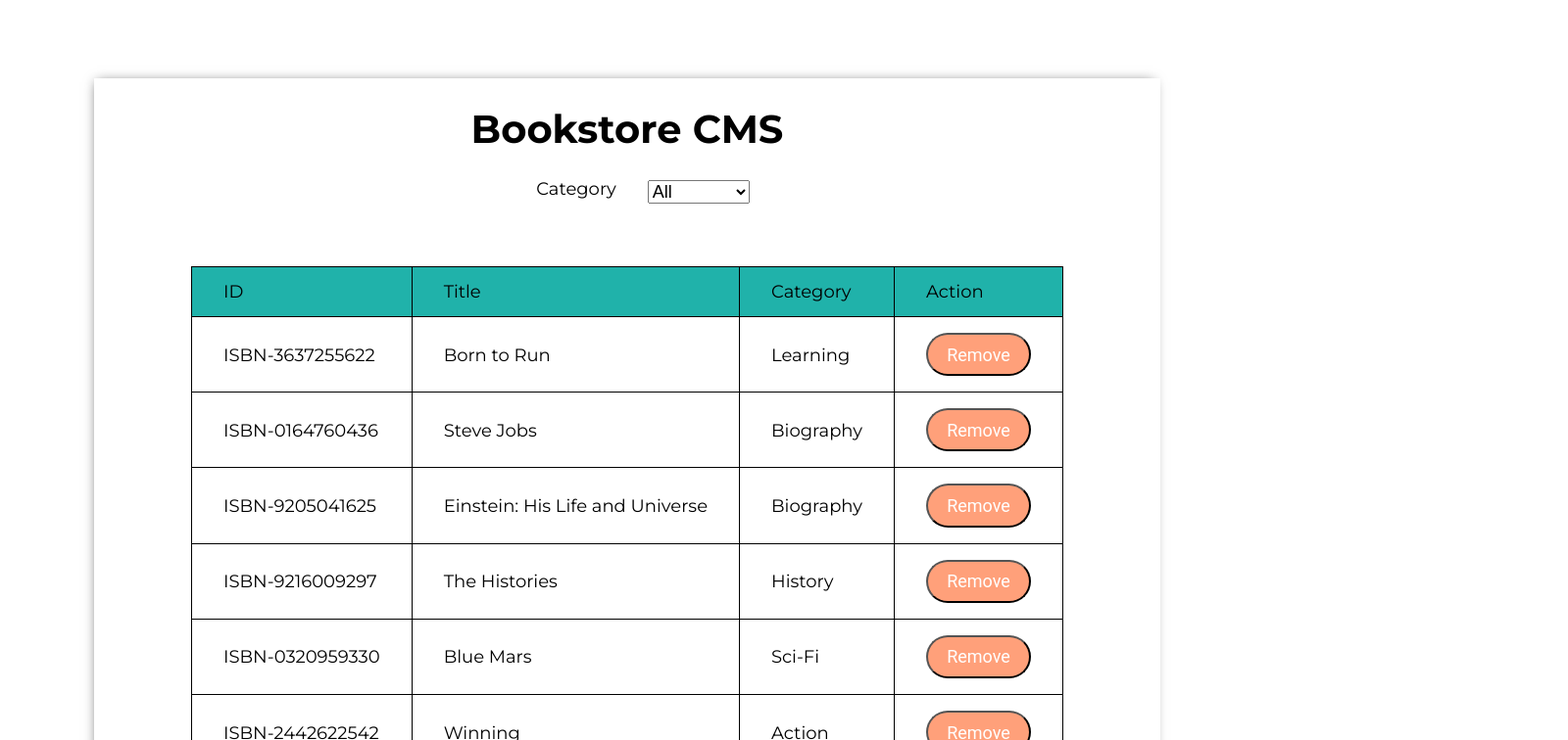
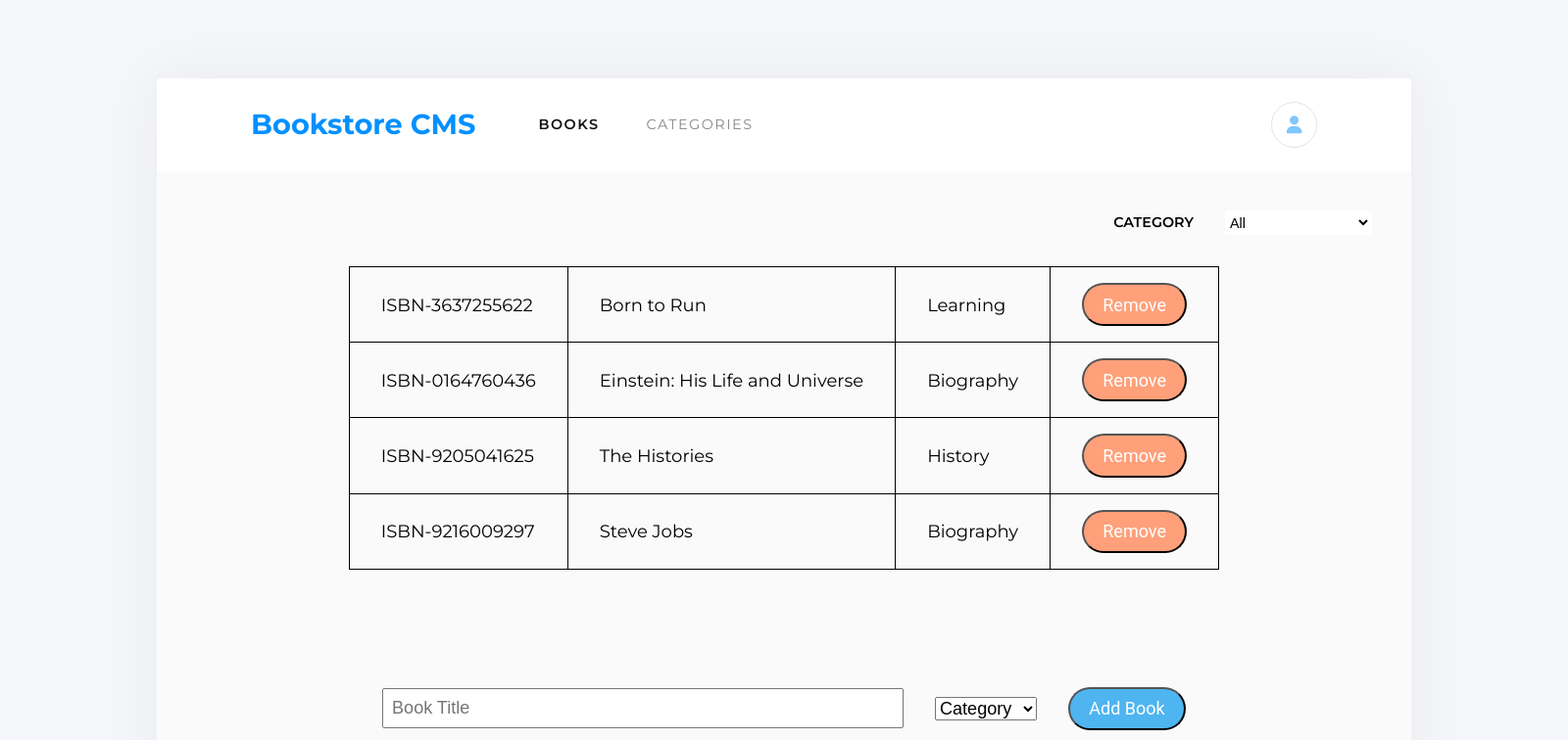
Before and after one commit to kelvin8773/bookstore, a React (Create React App) app: page / in a window 1280 px wide. Shown: the top 756 px of the page at 98% size, 1600 px wide, since content can reach past the window. Built offline with nearby package versions, Linux system fonts and the light colour scheme; a web font is replaced by a local one.

Commit message:
finish style navbar & category filter

```diff
--- /dev/null
+++ b/src/assets/stylesheets/_color.scss
@@ -0,0 +1,19 @@
+$pale-grey: #f5f6fa;
+$grey: #888888;
+$light-grey: #c4c4c4;
+$lighter-grey: #c7c7c7;
+
+$black-two: #000000;
+$black-one: #121212;
+
+$white: #fafafa;
+$all-white: #ffffff;
+
+$signature-blue: #0290ff;
+$dark-blue: #4386bf;
+
+$primary: $signature-blue;
+$secondary: $grey;
+
+$info: $dark-blue;
+$success: $dark-blue;
--- a/src/assets/stylesheets/_custom.scss
+++ b/src/assets/stylesheets/_custom.scss
@@ -1,12 +1,129 @@
-#app-content {
-  width: 80%;
+$body-width-lg: 1600px;
+$body-height-lg: 1434px;
+$app-width: $body-width-lg * 0.8;
+$app-height: $body-height-lg * 0.7;
+
+body {
+  width: $body-width-lg;
+  height: $body-height-lg;
+  background-color: $pale-grey;
+
+  #app-body {
+    width: $app-width;
+    height: $app-height;
+    border-radius: 4px;
+    box-shadow: 0 0 60px 0 rgba(0, 0, 0, 0.05);
+    background-color: $white;
     margin: 5rem auto;
-  padding: 2rem;
-  -webkit-box-shadow: -2px -1px 12px -5px rgba(0, 0, 0, 0.65);
-  box-shadow: -2px -1px 12px -5px rgba(0, 0, 0, 0.65);
 
-  #app-title {
-    text-align: center;
+    #app-navbar {
+      border-radius: inherit;
+      padding: 1.5rem 6rem;
+      display: flex;
+      justify-content: space-between;
+      align-items: center;
+      background-color: $all-white;
+
+      .logo-menu {
+        display: flex;
+        justify-content: flex-start;
+
+        .logo {
+          margin-right: 4rem;
+          color: $primary;
+          font-size: 1.8rem;
+          font-weight: 700;
+        }
+
+        .logo:hover {
+          cursor: pointer;
+          opacity: 50%;
+        }
+
+        .menu {
+          display: flex;
+          align-items: center;
+
+          .menu-item {
+            margin-right: 3rem;
+            opacity: 50%;
+            text-transform: uppercase;
+            font-size: 0.9rem;
+            letter-spacing: 1.5px;
+            color: $black-one;
+          }
+
+          .menu-item:hover {
+            cursor: pointer;
+            font-weight: 700;
+          }
+
+          .menu-active {
+            opacity: 100%;
+            font-weight: 600;
+          }
+
+        }
+      }
+
+      .login {
+        width: 45px;
+        height: 45px;
+        border: solid 1px $lighter-grey;
+        border-radius: 50%;
+        display: flex;
+        justify-content: center;
+        align-items: center;
+        opacity: 50%;
+
+        .login-logo {
+          color: $primary;
+        }
+      }
+
+      .login:hover {
+        cursor: pointer;
+        opacity: 100%;
+      }
+
+    }
+
+    #book-list {
+      padding: 2.5rem;
+
+      #category-filter {
+        display: flex;
+        justify-content: flex-end;
+        align-items: center;
+        font-size: 0.9rem;
+
+        .filter-label {
+          margin: 0 2rem;
+          text-transform: uppercase;
+          font-weight: 600;
+        }
+
+        .filter-menu {
+          font-size: inherit;
+          background-color: $all-white;
+          border: 1px solid $all-white;
+          width: 150px;
+          height: 25px;
+          outline: none;
+        }
+      }
+
+      #book-list-table {
+        margin: 2rem auto;
+
+        td {
+          margin-bottom: 1rem;
+          padding: 1rem 2rem;
+          text-align: left;
+          border: 1px solid black;
+        }
+
+      }
     }
 
     #create-book-form {
@@ -32,36 +149,8 @@
 
     }
 
-  #book-list {
-    margin: 4rem auto;
-    border-collapse: collapse;
-    border: 1px solid black;
 
-    th,
-    td {
-      margin-bottom: 1rem;
-      padding: 1rem 2rem;
-      text-align: left;
-      border: 1px solid black;
-    }
 
-    th {
-      background-color: lightseagreen;
+
   }
 }
-
-  #category-filter {
-    margin: 2rem auto;
-    display: flex;
-    justify-content: center;
-
-    #category-filter-label {
-      margin: 0 2rem;
-    }
-
-    #category-filter-menu {
-      font-size: inherit;
-    }
-  }
-
-}
--- a/src/assets/stylesheets/_text.scss
+++ b/src/assets/stylesheets/_text.scss
@@ -26,9 +26,6 @@ body {
 
 h1 {
   font-family: 'Montserrat', sans-serif;
-  font-weight: 700;
-  font-size: 2.5rem;
-  margin-bottom: 1rem;
 }
 
 h2 {
--- a/src/assets/stylesheets/index.scss
+++ b/src/assets/stylesheets/index.scss
@@ -1,6 +1,7 @@
 @import './reset';
 @import './break_point';
 
+@import './color';
 @import './text';
 @import './utilities';
 @import './components';
--- a/src/components/App.js
+++ b/src/components/App.js
@@ -1,14 +1,18 @@
 import React from 'react';
-
 import BookList from '../containers/BookList';
 import BookForm from '../containers/BookForm';
+import Navbar from '../containers/Navbar';
+import Footer from './Footer';
 
 
 const App = () => (
-  <div id="app-content">
-    <h1 id="app-title">Bookstore CMS</h1>
-    <BookList />
-    <BookForm />
+  <div id="app-body">
+    <Navbar />
+    <div id="app-content">
+      <BookList />
+      <BookForm />
+    </div>
+    <Footer />
   </div>
 );
 
--- a/src/components/Book.js
+++ b/src/components/Book.js
@@ -17,6 +17,8 @@ const Book = ({ book, handleRemoveBook }) => (
       </button>
     </td>
   </tr>
+
+
 );
 
 Book.propTypes = {
--- a/src/components/CategoryFilter.js
+++ b/src/components/CategoryFilter.js
@@ -17,9 +17,9 @@ class CategoryFilter extends React.Component {
     const CATEGORY_FILTER = ['All', ...CATEGORIES];
     return (
       <div id="category-filter">
-        <span id="category-filter-label">Category</span>
+        <span className="filter-label">Category</span>
         <select
-          id="category-filter-menu"
+          className="filter-menu"
           onChange={this.handleChange}
         >
           {
--- /dev/null
+++ b/src/components/Footer.js
@@ -0,0 +1,11 @@
+import React from 'react';
+
+const Footer = () => (
+  <div id="app-footer" className="text-center">
+    <small>
+      Made by <a href="https://kelvinliang.cn/">Kelvin Liang</a> @2020.
+    </small>
+  </div>
+)
+
+export default Footer;
--- a/src/containers/BookList.js
+++ b/src/containers/BookList.js
@@ -13,17 +13,10 @@ const BookList = ({
     ? books : books.filter(book => book.category === filter);
 
   return (
-    <div>
+    <div id="book-list">
       <CategoryFilter handleChange={changeFilter} />
-      <table id="book-list">
-        <thead>
-          <tr>
-            <th>ID</th>
-            <th>Title</th>
-            <th>Category</th>
-            <th>Action</th>
-          </tr>
-        </thead>
+
+      <table id="book-list-table">
         <tbody>
           {
             filterBooks.map(book => (
@@ -36,6 +29,8 @@ const BookList = ({
           }
         </tbody>
       </table>
+
+
     </div>
   );
 };
--- a/src/containers/Navbar.js
+++ b/src/containers/Navbar.js
@@ -0,0 +1,18 @@
+import React from 'react';
+
+const Navbar = () => (
+  <div id="app-navbar">
+    <div className="logo-menu">
+      <h1 className="logo">Bookstore CMS</h1>
+      <div className="menu">
+        <div className="menu-item menu-active">Books</div>
+        <div className="menu-item">Categories</div>
+      </div>
+    </div>
+    <div className="login">
+      <i className="fas fa-user login-logo"></i>
+    </div>
+  </div>
+)
+
+export default Navbar;
--- a/src/index.js
+++ b/src/index.js
@@ -18,11 +18,6 @@ const initialState = {
     },
     {
       id: makeID(),
-      title: 'Steve Jobs',
-      category: 'Biography',
-    },
-    {
-      id: makeID(),
       title: 'Einstein: His Life and Universe',
       category: 'Biography',
     },
@@ -33,15 +28,9 @@ const initialState = {
     },
     {
       id: makeID(),
-      title: 'Blue Mars',
-      category: 'Sci-Fi',
+      title: 'Steve Jobs',
+      category: 'Biography',
     },
-    {
-      id: makeID(),
-      title: 'Winning',
-      category: 'Action',
-    },
-
   ],
 };
 
```
Lines whose indentation alone changed are shown as unchanged.
